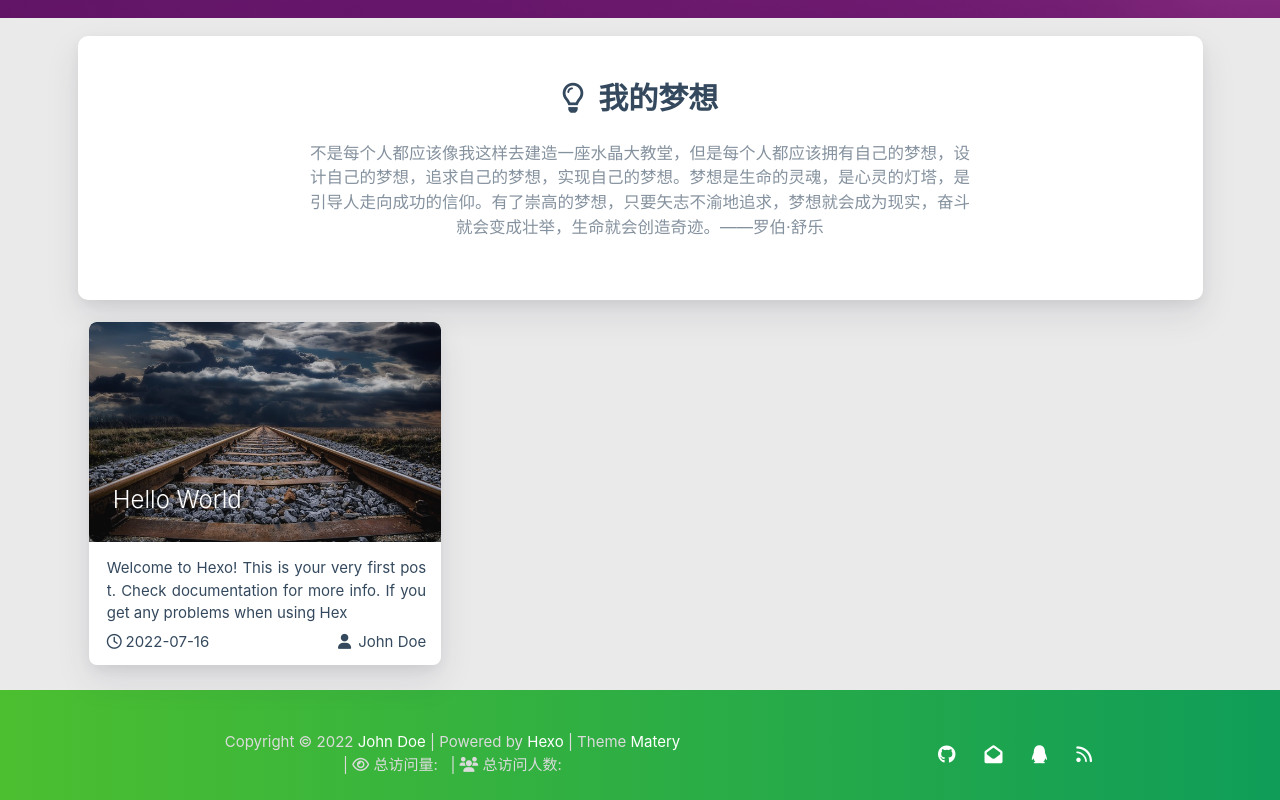
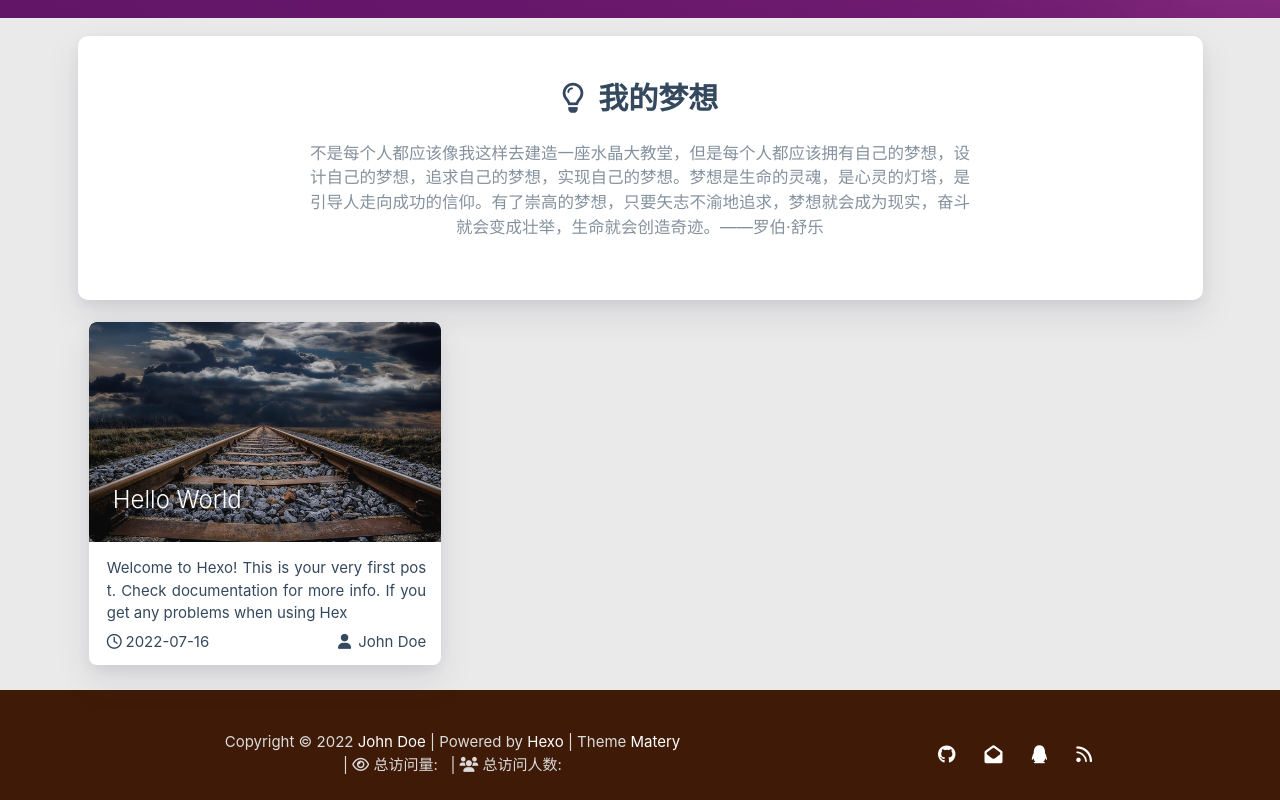
Before and after one commit to nameiscn/myblog, a plain HTML site: page index.html in a window 1280 px wide. Shown: the part 782-1582 px from the top of the page. Drawn offline with Linux system fonts and the light colour scheme; some packages are replaced by stand-ins of ours; no server answers; a script that the page names is missing.

Commit message:
Site updated: 2022-07-17 12:29:04

```diff
--- a/css/matery.css
+++ b/css/matery.css
@@ -241,7 +241,8 @@ mark {
 }
 
 .bg-color {
-    background-image: linear-gradient(to right, #4cbf30 0%, #0f9d58 100%);
+    /*background-image: linear-gradient(to right, #4cbf30 0%, #0f9d58 100%);*/
+	 background-image: linear-gradient(to right, #3f1b07 0%, #3f1b07 100%);/*咖啡色*/
 }
 
 .text-color {
```
